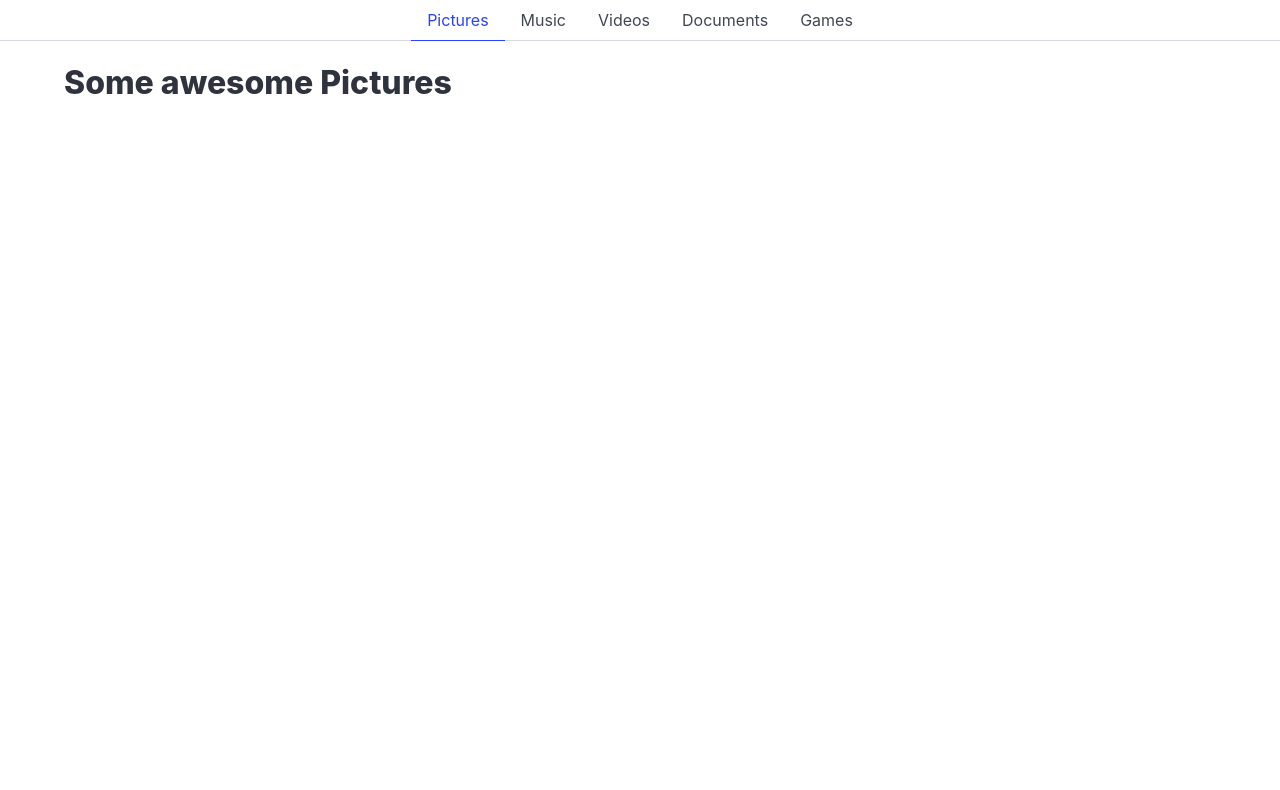
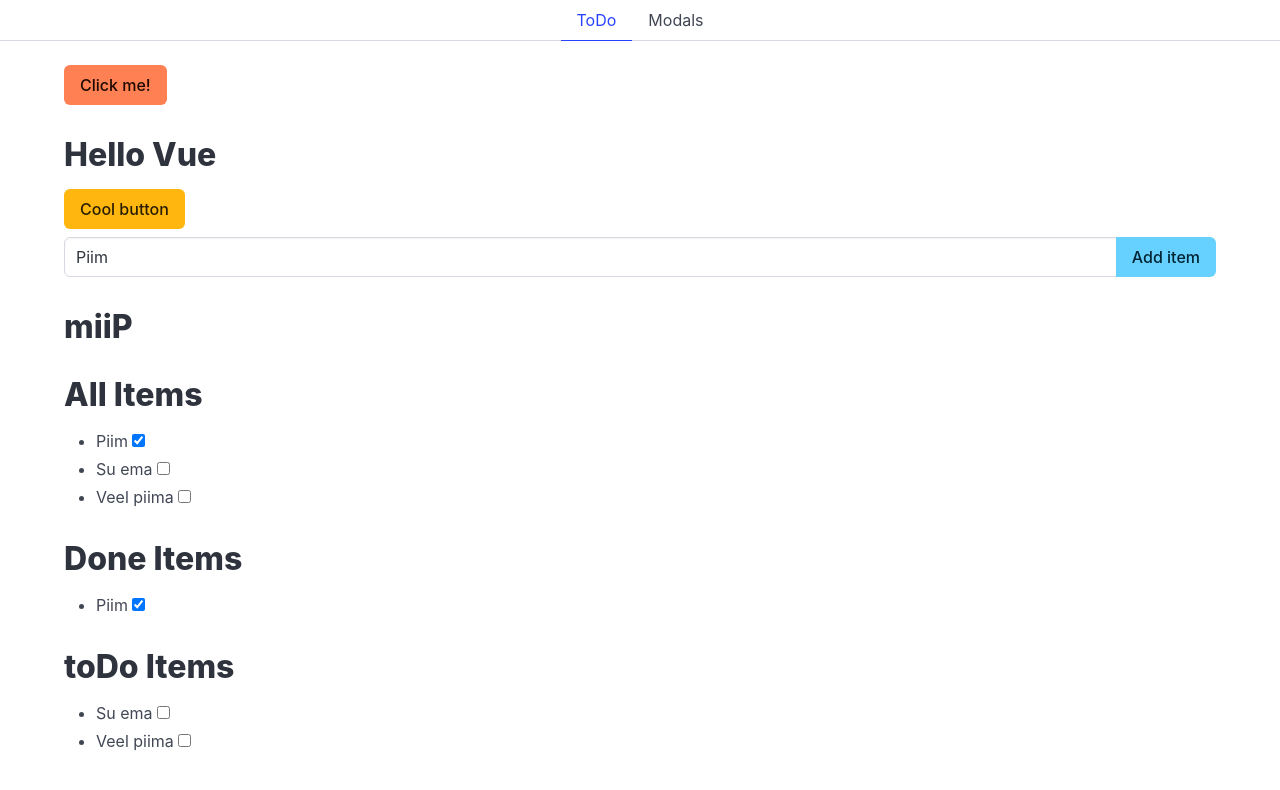
Before and after one commit to noramaishein-star/learnsjs, a JavaScript app: page / in a window 1280 px wide. Shown: the top 790 px of the page. Built offline with nearby package versions, Linux system fonts and the light colour scheme.

Commit message:
Add component is example

```diff
--- a/src/App.vue
+++ b/src/App.vue
@@ -1,17 +1,16 @@
 <script setup>
 import { ref } from 'vue';
 import Tab from './components/Tab.vue';
+
+import ToDo from './pages/ToDo.vue';
+import Modals from './pages/Modals.vue';
+
 let activeTab = ref(0);
-let titles = ref(['Pictures', 'Music', 'Videos', 'Documents', 'Games'])
+let titles = ref(['ToDo', 'Modals']);
 let contents = ref([
-  'Some awesome Pictures',
-  'Some awesome Videos',
-  'Some awesome Music',
-  'Some awesome Documents',
-  'Some awesome Games',
-
-
-])
+    ToDo,
+    Modals,
+]);
 
 function setTab(index){
   activeTab.value = index;
@@ -20,7 +19,5 @@
 
 <template>
     <Tab :active="activeTab" :titles="titles" @change="setTab"></Tab>
-    <div class="container content">
-    <h1>{{ contents[activeTab] }}</h1>
-    </div>
+    <component :is="contents[activeTab]"></component>
 </template>
--- a/src/pages/ToDo.vue
+++ b/src/pages/ToDo.vue
@@ -1,6 +1,6 @@
 <script setup>
 import { computed, ref } from 'vue';
-import ItemList from './components/ItemList.vue';
+import ItemList from '../components/ItemList.vue';
 
 let message = ref('Hello Vue');
 let isDanger = ref(false);
```
